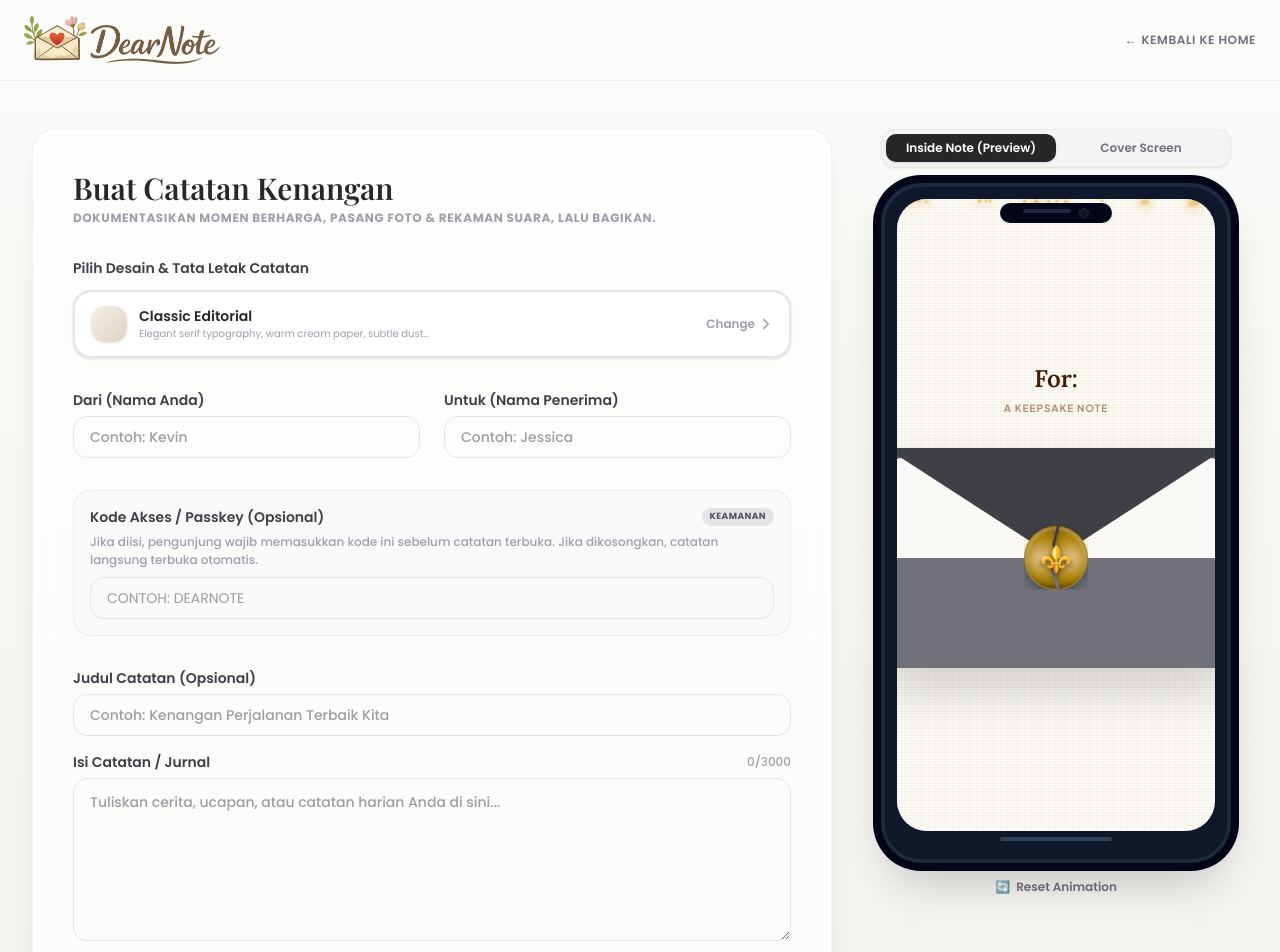
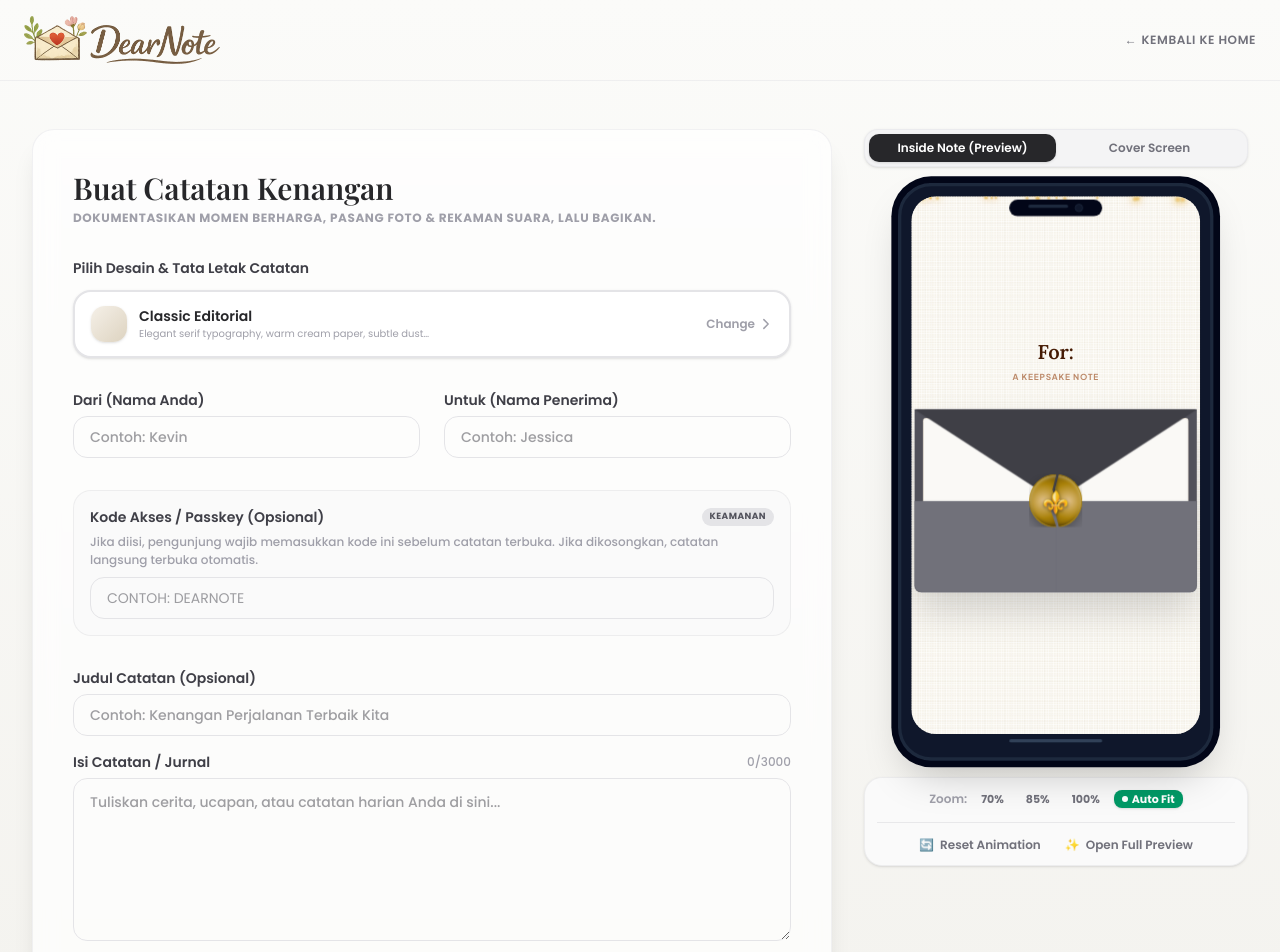
Before and after one commit to Bradleyalexa/dearnote, a Next.js app: page /create in a window 1280 px wide. Shown: the top 952 px of the page. Built offline with nearby package versions, Linux system fonts and the light colour scheme; a web font is replaced by a local one.

Commit message:
iframe preview fix

```diff
--- a/src/components/builder/LivePreview.tsx
+++ b/src/components/builder/LivePreview.tsx
@@ -13,6 +13,13 @@ export default function LivePreview({ draft }: LivePreviewProps) {
   const [srcDoc, setSrcDoc] = useState<string>("");
   const [activeTab, setActiveTab] = useState<"cover" | "inside">("inside");
   const iframeRef = useRef<HTMLIFrameElement>(null);
+  const containerRef = useRef<HTMLDivElement>(null);
+
+  const [zoom, setZoom] = useState<number>(0.85);
+  const [isAutoFit, setIsAutoFit] = useState<boolean>(true);
+
+  const targetWidth = 380;
+  const targetHeight = 696; // 380 / (9/16.5) = 696.67 (standard mobile aspect ratio)
 
   useEffect(() => {
     // 1. Generate Config
@@ -78,6 +85,31 @@ export default function LivePreview({ draft }: LivePreviewProps) {
     setSrcDoc(html);
   }, [draft, activeTab]);
 
+  useEffect(() => {
+    if (!isAutoFit) return;
+
+    const handleResize = () => {
+      if (!containerRef.current) return;
+      const parentWidth = containerRef.current.parentElement?.clientWidth || 400;
+
+      // Calculate scaling factors
+      const scaleX = (parentWidth - 16) / targetWidth;
+      const scaleY = (window.innerHeight - 220) / targetHeight; // 220px vertical buffer
+
+      const autoScale = Math.min(1, scaleX, scaleY);
+      setZoom(Math.max(0.5, Number(autoScale.toFixed(2))));
+    };
+
+    handleResize();
+    window.addEventListener("resize", handleResize);
+    return () => window.removeEventListener("resize", handleResize);
+  }, [isAutoFit]);
+
+  const handleManualZoom = (val: number) => {
+    setIsAutoFit(false);
+    setZoom(val);
+  };
+
   const reloadPreview = () => {
     if (iframeRef.current) {
       iframeRef.current.srcdoc = srcDoc;
@@ -85,9 +117,9 @@ export default function LivePreview({ draft }: LivePreviewProps) {
   };
 
   return (
-    <div className="flex flex-col items-center space-y-4 w-full h-full max-w-[350px] mx-auto">
+    <div ref={containerRef} className="flex flex-col items-center space-y-4 w-full h-full max-w-[400px] mx-auto select-none">
       {/* Preview Tabs */}
-      <div className="flex bg-zinc-100 p-1 rounded-xl w-full border border-zinc-200/50 shadow-sm font-sans">
+      <div className="flex bg-zinc-100 p-1 rounded-xl w-full border border-zinc-200/50 shadow-sm font-sans flex-shrink-0">
         <button
           type="button"
           onClick={() => setActiveTab("inside")}
@@ -112,8 +144,24 @@ export default function LivePreview({ draft }: LivePreviewProps) {
         </button>
       </div>
 
+      {/* Dynamic scaled container to hold layout without gaps */}
+      <div
+        className="relative transition-all duration-300"
+        style={{
+          width: `${targetWidth * zoom}px`,
+          height: `${targetHeight * zoom}px`
+        }}
+      >
+        <div
+          className="absolute top-0 left-0 origin-top-left transition-all duration-300"
+          style={{
+            transform: `scale(${zoom})`,
+            width: `${targetWidth}px`,
+            height: `${targetHeight}px`
+          }}
+        >
           {/* Mobile device mockup frame */}
-      <div className="relative w-full aspect-[9/19] max-h-[680px] bg-slate-900 rounded-[40px] p-3 shadow-2xl border-4 border-slate-800 ring-8 ring-slate-950 flex flex-col overflow-hidden">
+          <div className="relative w-full h-full bg-slate-900 rounded-[40px] p-3 shadow-2xl border-4 border-slate-800 ring-8 ring-slate-950 flex flex-col overflow-hidden">
             {/* Speaker / Camera notch */}
             <div className="absolute top-4 left-1/2 transform -translate-x-1/2 w-28 h-5 bg-slate-950 rounded-full z-20 flex items-center justify-center">
               <div className="w-12 h-1 bg-slate-800 rounded-full mb-1"></div>
@@ -136,14 +184,86 @@ export default function LivePreview({ draft }: LivePreviewProps) {
               <div className="w-28 h-1 bg-slate-700 rounded-full"></div>
             </div>
           </div>
+        </div>
+      </div>
 
+      {/* Zoom / Scale Control Panel */}
+      <div className="flex flex-col items-center gap-3.5 w-full bg-zinc-50 border border-zinc-200/60 rounded-2xl p-3 shadow-sm font-sans flex-shrink-0">
+        <div className="flex items-center space-x-1.5 text-xs">
+          <span className="text-zinc-400 font-semibold">Zoom:</span>
+          <button
+            type="button"
+            onClick={() => handleManualZoom(0.7)}
+            className={`px-2 py-0.5 rounded-md text-[11px] font-bold transition-all cursor-pointer ${
+              !isAutoFit && zoom === 0.7
+                ? "bg-zinc-800 text-white shadow-sm"
+                : "text-zinc-500 hover:text-zinc-800 hover:bg-zinc-200/50"
+            }`}
+          >
+            70%
+          </button>
+          <button
+            type="button"
+            onClick={() => handleManualZoom(0.85)}
+            className={`px-2 py-0.5 rounded-md text-[11px] font-bold transition-all cursor-pointer ${
+              !isAutoFit && zoom === 0.85
+                ? "bg-zinc-800 text-white shadow-sm"
+                : "text-zinc-500 hover:text-zinc-800 hover:bg-zinc-200/50"
+            }`}
+          >
+            85%
+          </button>
+          <button
+            type="button"
+            onClick={() => handleManualZoom(1.0)}
+            className={`px-2 py-0.5 rounded-md text-[11px] font-bold transition-all cursor-pointer ${
+              !isAutoFit && zoom === 1.0
+                ? "bg-zinc-800 text-white shadow-sm"
+                : "text-zinc-500 hover:text-zinc-800 hover:bg-zinc-200/50"
+            }`}
+          >
+            100%
+          </button>
+          <button
+            type="button"
+            onClick={() => setIsAutoFit(true)}
+            className={`px-2 py-0.5 rounded-md text-[11px] font-bold transition-all cursor-pointer flex items-center gap-1 ${
+              isAutoFit
+                ? "bg-emerald-600 text-white shadow-sm"
+                : "text-zinc-500 hover:text-zinc-800 hover:bg-zinc-200/50"
+            }`}
+          >
+            {isAutoFit && <span className="w-1.5 h-1.5 rounded-full bg-white animate-pulse"></span>}
+            Auto Fit
+          </button>
+        </div>
+
+        <div className="w-full h-px bg-zinc-200/80"></div>
+
+        <div className="flex items-center justify-center space-x-6 w-full">
           <button
             type="button"
             onClick={reloadPreview}
-        className="text-xs text-zinc-500 hover:text-zinc-800 font-semibold flex items-center gap-1.5 font-sans"
+            className="text-xs text-zinc-500 hover:text-zinc-800 font-semibold flex items-center gap-1.5 cursor-pointer transition-colors"
           >
             <span>🔄</span> Reset Animation
           </button>
+          <button
+            type="button"
+            onClick={() => {
+              const newWindow = window.open();
+              if (newWindow) {
+                newWindow.document.open();
+                newWindow.document.write(srcDoc);
+                newWindow.document.close();
+              }
+            }}
+            className="text-xs text-zinc-500 hover:text-zinc-800 font-semibold flex items-center gap-1.5 cursor-pointer transition-colors"
+          >
+            <span>✨</span> Open Full Preview
+          </button>
+        </div>
+      </div>
     </div>
   );
 }
--- a/src/lib/publisher/templates/graduation-note.ts
+++ b/src/lib/publisher/templates/graduation-note.ts
@@ -730,7 +730,7 @@ export function generateGraduationNoteHtml(config: PublishedConfig): string {
     }
 
     .card-footer {
-      padding: 2rem 3rem 2.5rem;
+      padding: 2rem 3rem 4rem; /* Increased bottom padding to prevent next button from overlapping signature */
       border-top: 2px solid rgba(212, 175, 55, 0.2);
       text-align: center;
       background: linear-gradient(to top, rgba(250, 247, 240, 0.6), rgba(255,255,255,0.4));
@@ -775,15 +775,15 @@ export function generateGraduationNoteHtml(config: PublishedConfig): string {
 
     .card-next-fab {
       position: absolute;
-      bottom: 2rem;
-      right: 2rem;
-      width: 56px;
-      height: 56px;
+      bottom: 0.8rem; /* Moved lower to avoid overlapping signature text */
+      right: 1.2rem; /* Adjusted right positioning */
+      width: 48px; /* Slightly more compact size */
+      height: 48px;
       border-radius: 50%;
       background: linear-gradient(135deg, var(--navy), var(--navy-light), var(--accent-blue));
       border: 2.5px solid var(--gold);
       color: var(--white);
-      font-size: 1.6rem;
+      font-size: 1.4rem; /* Adjusted arrow font size slightly */
       cursor: pointer;
       display: flex;
       align-items: center;
```
Lines whose indentation alone changed are shown as unchanged.
